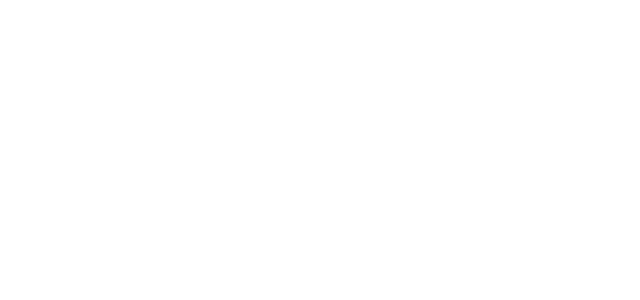
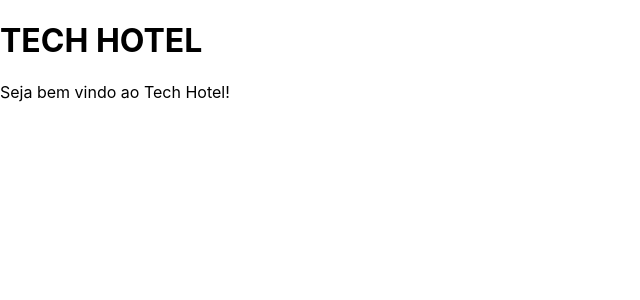
Before and after one commit to marianasaraiva/tech-hotel, a React (Create React App) app in the folder front-end/: page / in a window 1280 px wide. Before the commit this address had no page. Shown: the top 300 px of the page, without its empty margins (0-640 px from the left). Built offline with nearby package versions, Linux system fonts and the light colour scheme.

Commit message:
feat: home page created

```diff
--- /dev/null
+++ b/front-end/src/pages/Home/index.js
@@ -0,0 +1,12 @@
+import React from 'react';
+
+function Home() {
+  return (
+    <div>
+      <h1>TECH HOTEL</h1>
+      <p>Seja bem vindo ao Tech Hotel! </p>
+    </div>
+  )
+}
+
+export default Home;
--- a/front-end/src/routes/index.js
+++ b/front-end/src/routes/index.js
@@ -1,6 +1,7 @@
 import React from 'react';
 import { Routes, Route } from 'react-router-dom';
 import Contact from '../pages/Contact';
+import Home from '../pages/Home';
 import Login from '../pages/Login';
 import Register from '../pages/Register';
 import Reservation from '../pages/Reservation';
@@ -8,6 +9,7 @@
 function RoutesComponent() {
   return (
     <Routes>
+      <Route path="/" element={ <Home/> } />
       <Route path="/login" element={ <Login/> } />
       <Route path="/register" element={ <Register/> } />
       <Route path="/reservation" element={ <Reservation/> } />
```
Also changed, not shown: front-end/src/pages/Home/styles.js (added).
